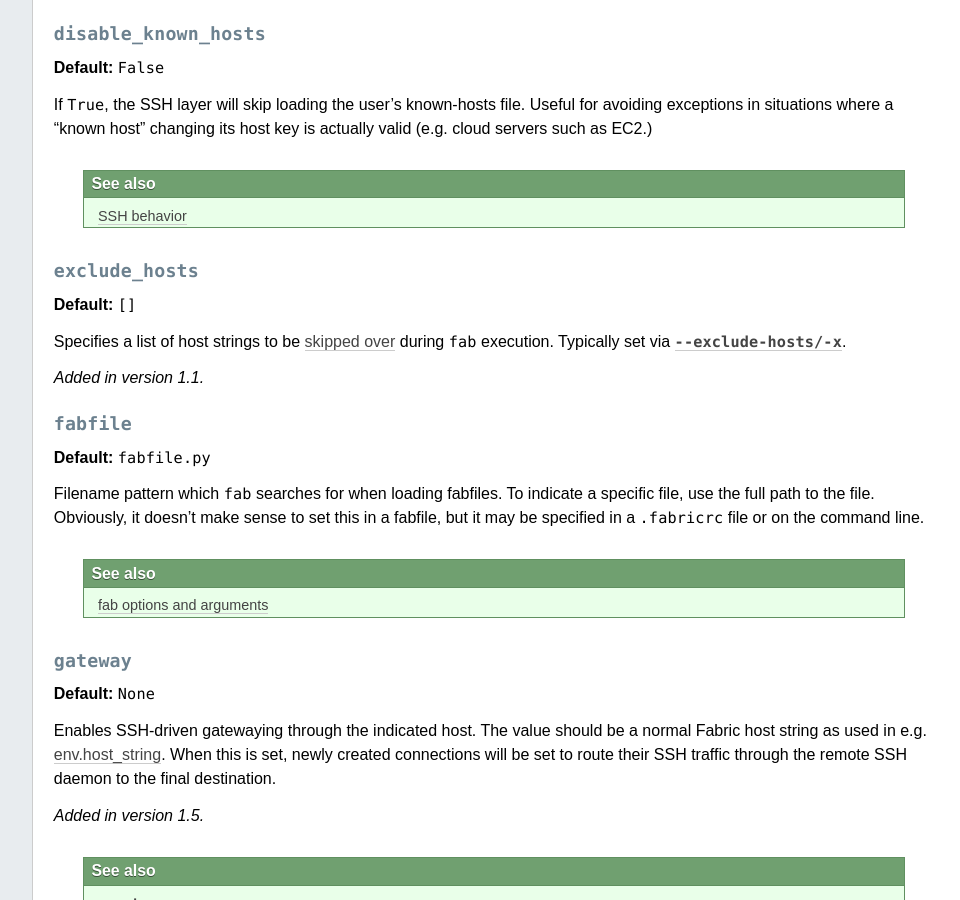
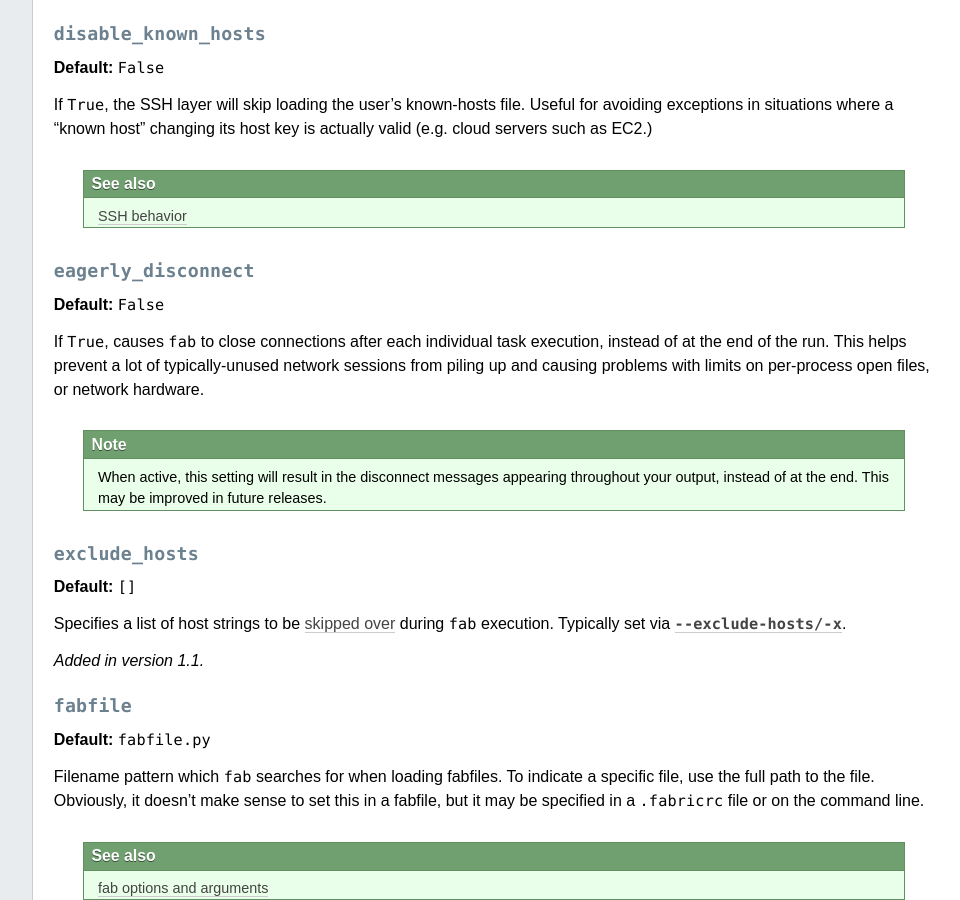
Before and after one commit to fabric/fabric, a Sphinx documentation site: the page built from docs/usage/env.rst, in a window 1280 px wide and 900 px high, scrolled down 4005 px. Shown: the whole window, without its empty margins (224-1184 px from the left). Built offline with Sphinx 7.4.7, drawn with Linux system fonts in a browser that asks for light colours.

Commit message:
Add env.eagerly_disconnect, fixes #818

```diff
--- a/docs/changelog.rst
+++ b/docs/changelog.rst
@@ -25,6 +25,8 @@ would have also been included in the 1.2 line.
 Changelog
 =========
 
+* :feature:`818` Added :ref:`env.eagerly_disconnect <eagerly-disconnect>`
+  option to help prevent pile-up of many open connections.
 * :feature:`706` Added :ref:`env.tasks <env-tasks>`, returning list of tasks to
   be executed by current ``fab`` command.
 * :bug:`766` Use the variable name of a new-style ``fabric.tasks.Task``
--- a/docs/usage/env.rst
+++ b/docs/usage/env.rst
@@ -243,6 +243,25 @@ Useful for avoiding exceptions in situations where a "known host" changing its
 host key is actually valid (e.g. cloud servers such as EC2.)
 
 .. seealso:: :doc:`ssh`
+
+
+.. _eagerly-disconnect:
+
+``eagerly_disconnect``
+----------------------
+
+**Default:** ``False``
+
+If ``True``, causes ``fab`` to close connections after each individual task
+execution, instead of at the end of the run. This helps prevent a lot of
+typically-unused network sessions from piling up and causing problems with
+limits on per-process open files, or network hardware.
+
+.. note::
+    When active, this setting will result in the disconnect messages appearing
+    throughout your output, instead of at the end. This may be improved in
+    future releases.
+
 
 .. _exclude-hosts:
 
```
Also changed, not shown: 2 other files.
